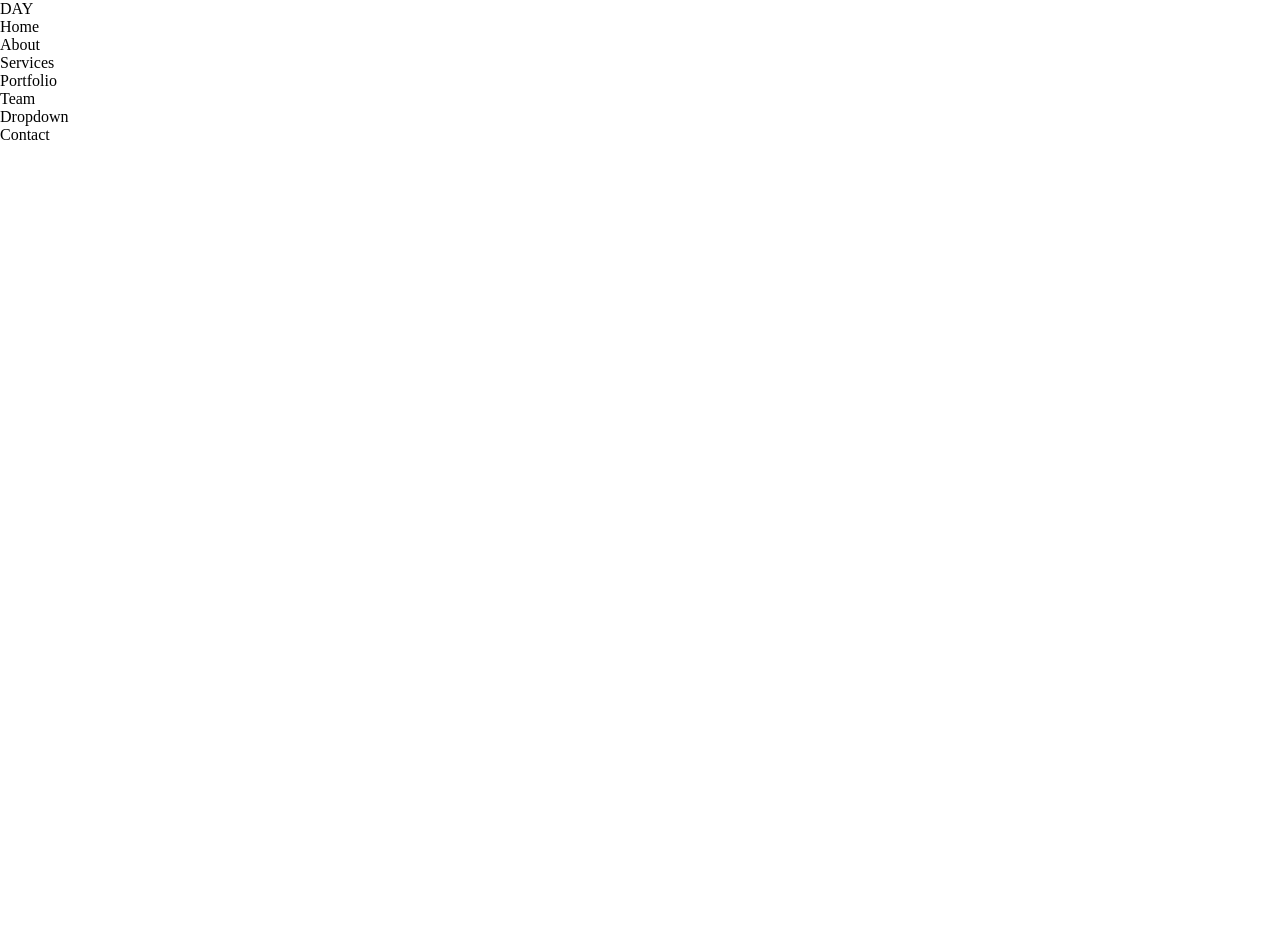
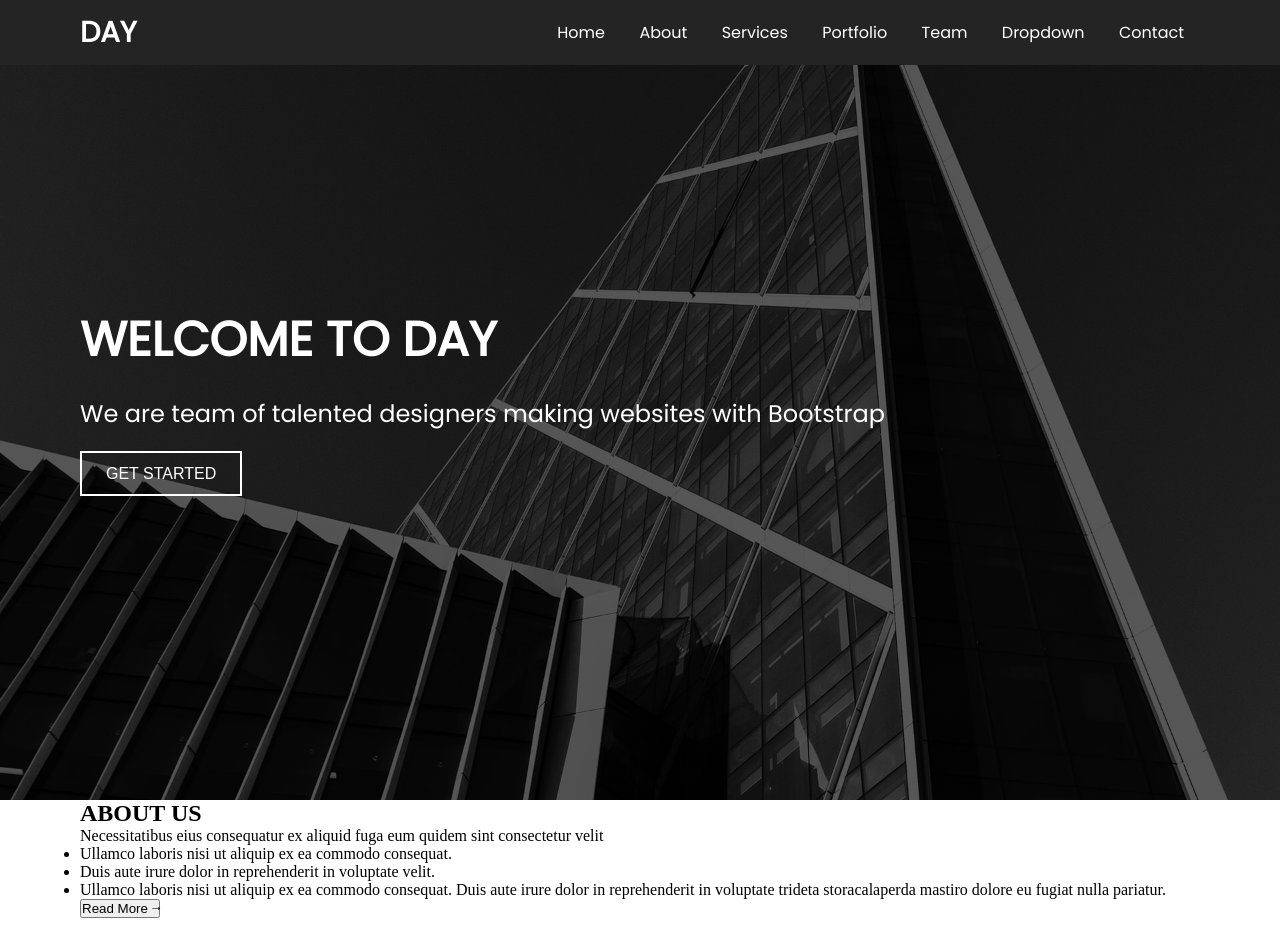
Before and after one commit to AnukoolFS1/StaticPage-Day_BootstrapMade, a plain HTML site: page index.html in a window 1280 px wide. Before the commit the page ends 800 px from the top, so only its background shows below. Drawn offline with Linux system fonts and the light colour scheme.

Commit message:
some more work

```diff
--- a/index.html
+++ b/index.html
@@ -8,22 +8,57 @@
     <link rel="shortcut icon" href="./assets/favicon.png" type="image/x-icon">
 </head>
 <body>
-    <header>
-        <nav>DAY</nav>
-        <nav>
+    <header class="header">
+        <nav class="logo">DAY</nav>
+        <nav class="navs">
             <ul>
-                <li>Home</li>
-                <li>About</li>
-                <li>Services</li>
-                <li>Portfolio</li>
-                <li>Team</li>
-                <li>Dropdown</li>
-                <li>Contact</li>
+                <li> <a href="#"> Home </a> </li>
+                <li> <a href="#"> About </a> </li>
+                <li> <a href="#"> Services </a> </li>
+                <li> <a href="#"> Portfolio </a> </li>
+                <li> <a href="#"> Team </a> </li>
+                <li> <a href="#"> Dropdown </a> </li>
+                <li> <a href="#"> Contact </a> </li>
             </ul>
         </nav>
     </header>
 
+    <!-- hero -------------------- -->
+    <section class="hero">
+        <h1> Welcome to Day </h1>
+        <h2> We are team of talented designers making websites with Bootstrap </h2>
+        <button> Get Started </button>
+    </section>
 
+    <!-- about ------------------- -->
+    <section class="about">
+        <h1>ABOUT US</h1>
+        <p> Necessitatibus eius consequatur ex aliquid fuga eum quidem sint consectetur velit </p>
+        <section>
+            <article>
+                <h1></h1>
+                <p style="font-style: italic;"></p>
+                <ul>
+                    <li> Ullamco laboris nisi ut aliquip ex ea commodo consequat.</li>
+                    <li> Duis aute irure dolor in reprehenderit in voluptate velit.</li>
+                    <li> Ullamco laboris nisi ut aliquip ex ea commodo consequat. Duis aute irure dolor in reprehenderit in voluptate trideta storacalaperda mastiro dolore eu fugiat nulla pariatur.</li>
+                </ul>
+                <button> Read More <span style="transform: rotate(-90deg); display: inline-block;">↓</span></button>
+            </article>
+            <div>
+                <img src="" alt="">
+            </div>
+        </section>
+        <section>
+            <article></article>
+            <article></article>
+            <article></article>
+            <article></article>
+            <article></article>
+            <article></article>
+        </section>
+        <section class="carousel-belt"></section>
+    </section>
 
     <script src="script.js"></script>
 </body>
--- a/style.css
+++ b/style.css
@@ -13,3 +13,89 @@
     padding: 0;
     box-sizing: border-box;
 }
+
+:root{
+    --paddings:  0vh 10vh;
+}
+
+
+/* header ----------------- */
+.header {
+    display: flex;
+    justify-content: space-between;
+    align-items: center;
+    padding: 0 5rem;
+    background-color: #242424;
+    color: white;
+    font-family: Poppins;
+    position: fixed;
+    width: 100%;
+}
+
+.logo {
+    font-size: 1.8rem;
+    font-weight: 600;
+}
+
+.navs>ul {
+    display: flex;
+    list-style-type: none;
+    gap: .15rem;
+}
+
+.navs>ul>li {
+    padding: 1.25rem 1rem;
+    transition: background-color .3s ease-in;
+    cursor: pointer;
+}
+
+.navs>ul>li>a {
+    color: white;
+    text-decoration: none;
+}
+
+.navs>ul>li:hover {
+    background-color: #CC1616;
+}
+
+/* hero section ------------- */
+.hero {
+    height: 100vh;
+    background-image: linear-gradient(#000000a5, #000000a7), url('./assets/img/hero-bg.jpg');
+    background-position: center;
+    background-size: cover;
+    background-repeat: no-repeat;
+    display: flex;
+    gap: 20px;
+    flex-direction: column;
+    justify-content: center;
+    align-items: start;
+    padding: var(--paddings);
+    color: white;
+    font-family: Poppins;
+}
+
+.hero>h1 {
+    font-size: 3rem;
+    text-transform: uppercase;
+}
+
+.hero>h2 {
+    font-weight: 300;
+}
+
+.hero>button {
+    background-color: transparent;
+    border: 2px solid white;
+    padding: .7rem 1.5rem;
+    font-size: 1rem;
+    color: white;
+    font-size: Poppins;
+    font-weight: 300;
+    text-transform: uppercase;
+}
+
+/* abouts ------------- */
+.about{
+    padding: var(--paddings);
+}
```
Also changed, not shown: assets/img/hero-bg.jpg (added).
